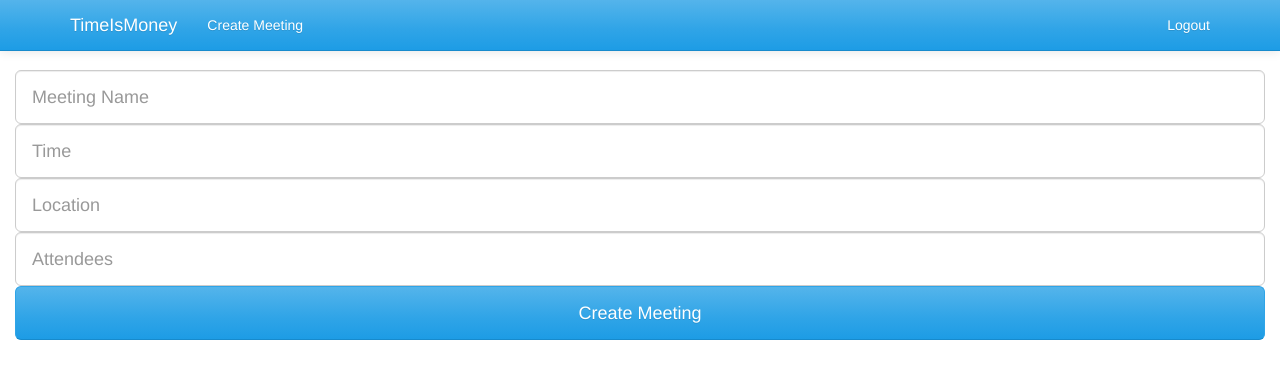
After one commit to BensonQiu/Crediply, a Django app: page /createMeeting in a window 1280 px wide. The commit adds this page. Shown: the top 379 px of the page. Run offline with Django 3.2, Linux system fonts and the light colour scheme; the visitor is signed in with stand-in values (Sample User, id 1).

Commit message:
Add very barebones feature to create a meeting

```diff
--- a/mysite/mysite/urls.py
+++ b/mysite/mysite/urls.py
@@ -3,7 +3,7 @@ from django.contrib import admin
 
 urlpatterns = [
    	url(r'^$', 'timeismoney.views.home', name='home'),
-    url(r'^createEvent$', 'timeismoney.views.createEvent', name='createEvent'),
+    url(r'^createMeeting$', 'timeismoney.views.createMeeting', name='createMeeting'),
     url(r'^login$', 'django.contrib.auth.views.login', {'template_name':'timeismoney/login.html'}, name='login'),
     url(r'^logout$', 'django.contrib.auth.views.logout_then_login', name='logout'),
     url(r'^register$', 'timeismoney.views.register', name='register'),
--- a/mysite/timeismoney/templates/timeismoney/baseNetwork.html
+++ b/mysite/timeismoney/templates/timeismoney/baseNetwork.html
@@ -24,7 +24,7 @@
         <div class="navbar-collapse collapse" id="navbar-main">
           <ul class="nav navbar-nav">
             <li>
-              <a href="{% url 'createEvent' %}">Create Event</a>
+              <a href="{% url 'createMeeting' %}">Create Meeting</a>
             </li>
           </ul>
           <ul class="nav navbar-nav navbar-right">
--- /dev/null
+++ b/mysite/timeismoney/templates/timeismoney/createMeeting.html
@@ -0,0 +1,18 @@
+{% extends "timeismoney/baseNetwork.html" %}
+
+{% block static-files %}
+<meta name="viewport" content="initial-scale=1.0, user-scalable=no">
+{% endblock %}
+
+{% block content %}
+<form class="form col-md-12 center-block" method="post" action="{% url 'createMeeting' %}">
+  <div class="form-group">
+    <input type="text" class="form-control input-lg text-fields" placeholder="Meeting Name" name="meetingName">
+    <input type="text" class="form-control input-lg text-fields" placeholder="Time" name="time">
+    <input type="text" class="form-control input-lg text-fields" placeholder="Location" name="location">
+    <input type="text" class="form-control input-lg text-fields" placeholder="Attendees" name="attendees">
+    <button class="btn btn-primary btn-lg btn-block text-fields" value="Create Meeting">Create Meeting</button>
+  </div>
+  {% csrf_token %}
+</form>
+{% endblock %}
--- a/mysite/timeismoney/views.py
+++ b/mysite/timeismoney/views.py
@@ -1,23 +1,43 @@
-# from timeismoney.forms import RegistrationForm
+import datetime
+
 from timeismoney.models import *
 
 from django.contrib.auth import login, authenticate
 from django.contrib.auth.decorators import login_required
 from django.contrib.auth.models import User
+from django.core.urlresolvers import reverse
+from django.db import transaction
 from django.http import HttpResponse, Http404, JsonResponse
-from django.shortcuts import render
+from django.shortcuts import render, redirect
 
 @login_required
-def createEvent(request):
+def createMeeting(request):
 	context = {}
-	return render(request, 'timeismoney/createEvent.html', context)
+
+	if request.method == 'GET':
+		return render(request, 'timeismoney/createMeeting.html', context)
+
+	# TODO: Create a form to validate input
+	form = request.POST
+
+	newMeeting = Meeting(
+		meetingName=form['meetingName'],
+		dateAndTime=datetime.datetime.utcnow(), # TODO: Get date and time from form.
+		location=form['location'],
+		attendees=form['attendees'],
+	)
+	newMeeting.save()
+
+	return redirect(reverse('home'))
 
 @login_required
 def home(request):
 	context = {}
+	context['meetings'] = Meeting.objects.all()
+
 	return render(request, 'timeismoney/index.html', context)
 
-#@transaction.atomic
+@transaction.atomic
 def register(request):
 
 	# If this is a GET request, display the registration form.
@@ -27,7 +47,7 @@ def register(request):
 	# TODO: Create a form to validate input
 	form = request.POST
 	# TODO: Do form validation here.
-	new_user = User.objects.create_user(
+	newUser = User.objects.create_user(
 		username=form['username'],
 		password=form['password1'],
 		first_name=form['first_name'],
@@ -35,5 +55,4 @@ def register(request):
 		email=form['email'],
 	)
 
-	# import ipdb; ipdb.set_trace()
 	return render(request, 'timeismoney/login.html', {})
```
Also changed, not shown: mysite/timeismoney/models.py (+7 -0 lines), mysite/timeismoney/templates/timeismoney/createEvent.html (deleted, +0 -14 lines), mysite/timeismoney/templates/timeismoney/index.html (+4 -5 lines).
